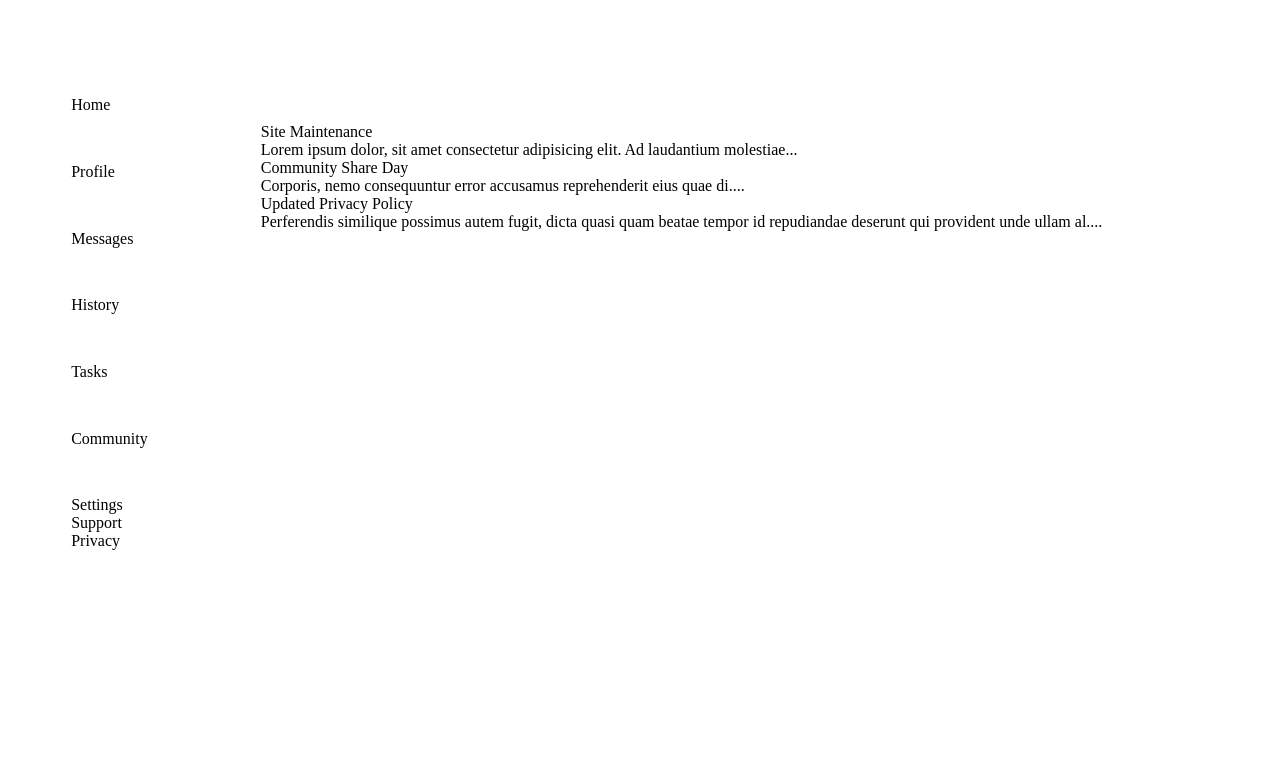
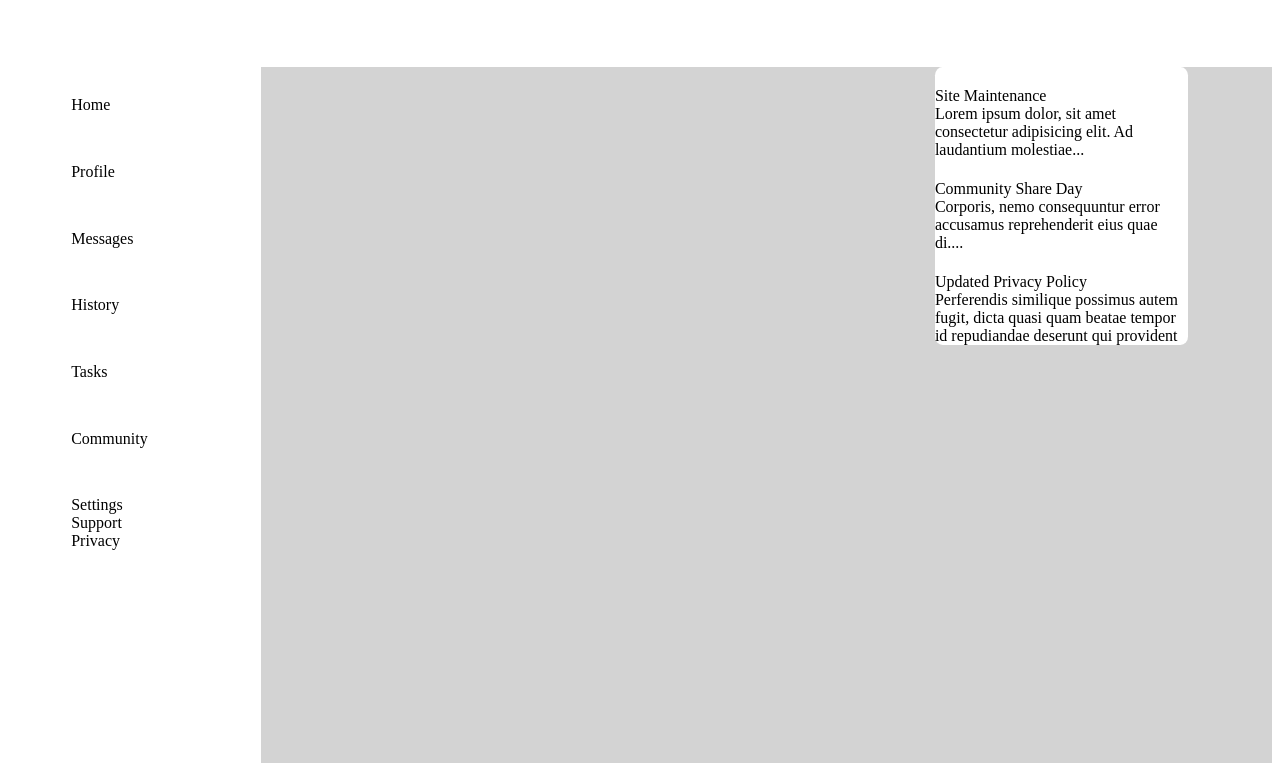
Before and after one commit to Cr8zyMonkee/AdminDashboard, a plain HTML site: page index.html in a window 1280 px wide. Shown: the part 45-816 px from the top of the page. Drawn offline with Linux system fonts and the light colour scheme.

Commit message:
Began organizing main content area

```diff
--- a/style.css
+++ b/style.css
@@ -1,3 +1,4 @@
+/* Main Containers */
 .container {
     display: grid;
     grid-template-rows: 1fr 4fr;
@@ -14,10 +15,16 @@
 }
 
 .main-content {
+    background-color: lightgray;
     grid-row-start: 2;
     grid-column-start: 2;
+    display: grid;
+    grid-template-columns: 2fr 1fr;
+    grid-template-rows: 1fr 1fr;
 }
 
+
+/* Sidebar Elements */
 .nav-tabs {
     display: grid;
 }
@@ -66,3 +73,27 @@
     display: grid;
     grid-template-columns: 1fr 3fr;
 }
+
+/* Main Content Elements */
+.announcements {
+    grid-column-start: 2;
+ }
+
+.ann-wrapper {
+    width: 75%;
+    height: 80%;
+    background-color: white;
+    border-radius: 3%;
+    display: grid;
+    grid-template-rows: repeat(3,1fr);
+}
+
+.ann {
+    height: auto;
+    width: auto;
+    overflow:hidden;
+    overflow-wrap: normal;
+    display: grid;
+    grid-template-rows: 1fr 3fr;
+    margin-top: 20px
+}
```
